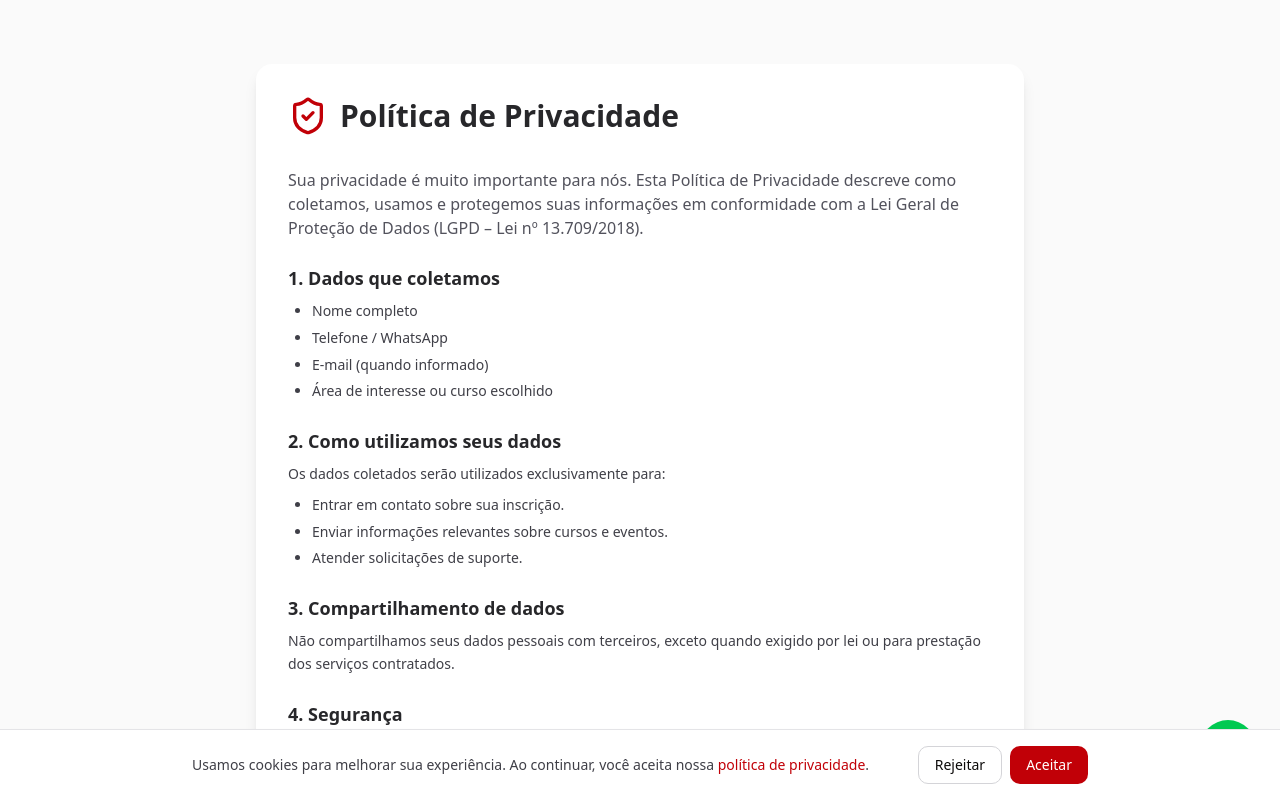
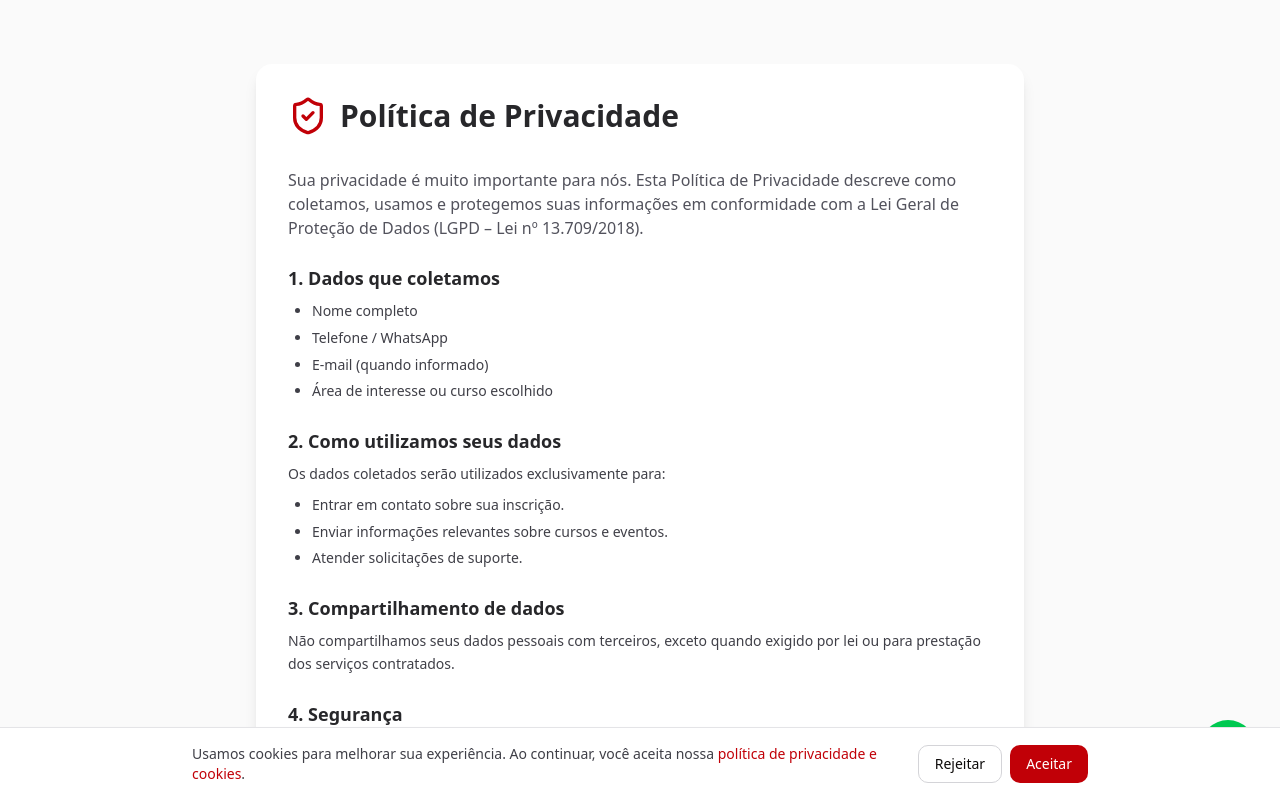
Before and after one commit to Peixotim/TecMinas, a Next.js app: page /politica-de-privacidade in a window 1280 px wide. Shown: the top 800 px of the page. Built offline with nearby package versions, Linux system fonts and the light colour scheme.

Commit message:
fix:Arruma os dados necessarios

```diff
--- a/src/components/CookieBanner.tsx
+++ b/src/components/CookieBanner.tsx
@@ -32,7 +32,7 @@ export default function CookieConsent() {
             href="/politica-de-privacidade"
             className="text-red-700 font-medium hover:underline"
           >
-            política de privacidade
+            política de privacidade e cookies
           </a>
           .
         </p>
--- a/src/components/LgpdCheckBox.tsx
+++ b/src/components/LgpdCheckBox.tsx
@@ -27,7 +27,7 @@ export default function LgpdCheckbox() {
             onClick={() => setShowModal(true)}
             className="text-red-700 font-medium hover:underline"
           >
-            termos da LGPD
+            termos de Privacidade
           </button>
           .
         </span>
```
